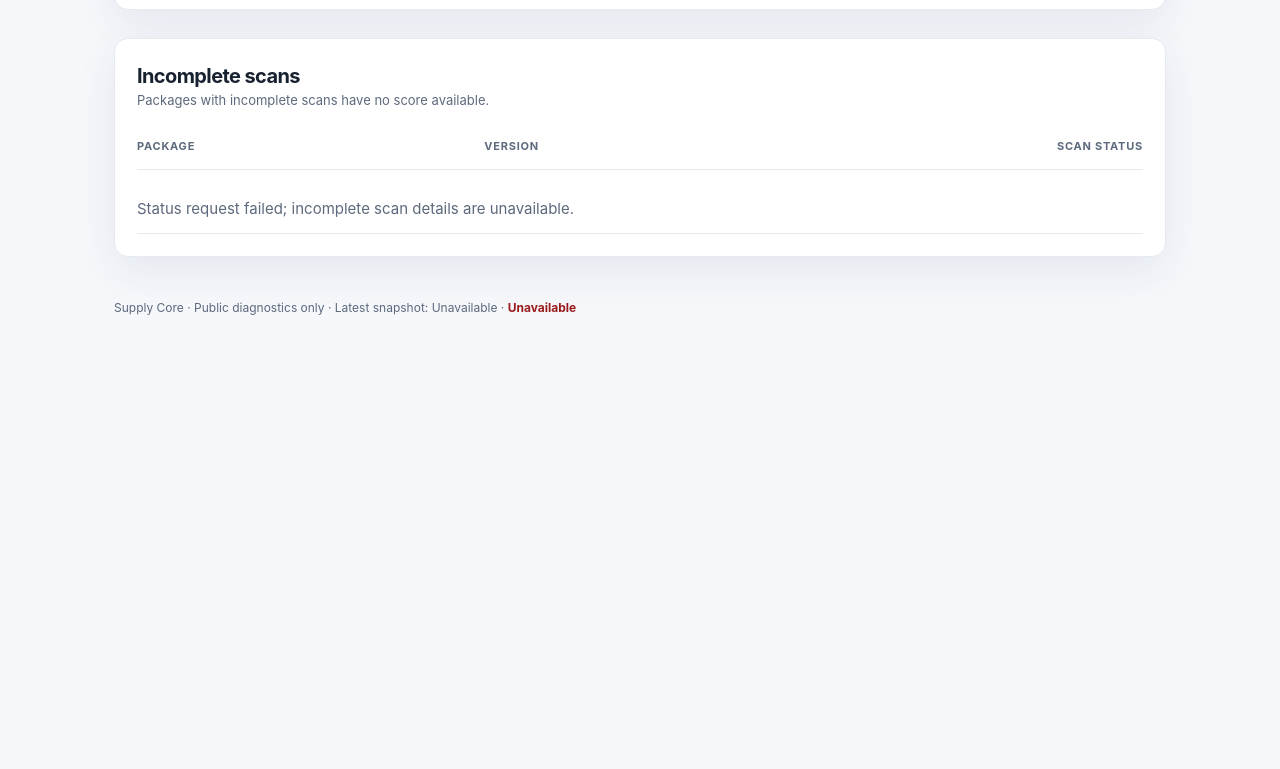
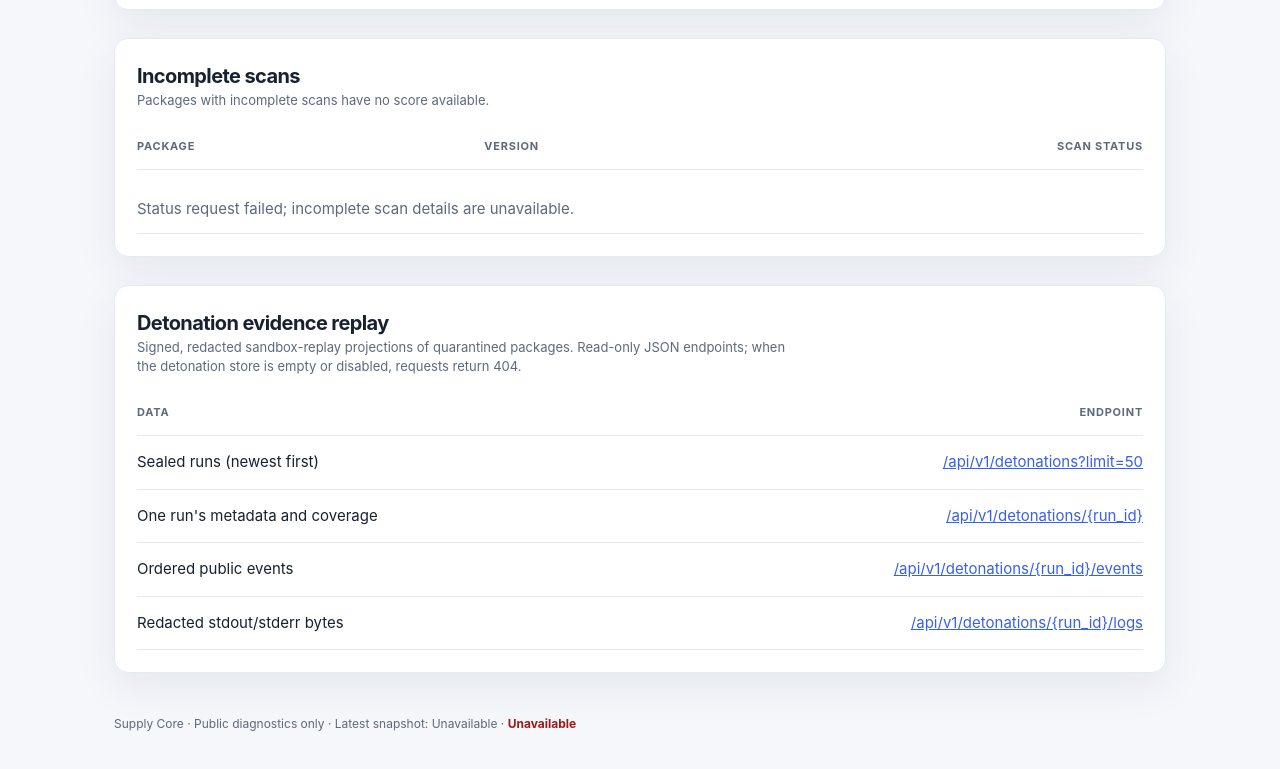
Before and after one commit to jakubkrzysztofsikora/supply-core, a plain HTML site: page web/index.html in a window 1280 px wide. Shown: the part 1935-2704 px from the top of the page. Before the commit the page ends 2324 px from the top, so only its background shows below. Drawn offline with Linux system fonts and the light colour scheme; no server answers.

Commit message:
feat(detonation): enable lane in deployment with init-copied secrets, numeric uid, private store dir; document producer contract; surface replay endpoints on dashboard

```diff
--- a/web/index.html
+++ b/web/index.html
@@ -367,6 +367,27 @@
             </thead>
             <tbody id="incomplete-list">
               <tr><td colspan="3" class="empty">Loading incomplete scans…</td></tr>
+            </tbody>
+          </table>
+        </div>
+      </section>
+      <section class="section card" aria-labelledby="detonations-heading">
+        <div class="section-head">
+          <div>
+            <h2 id="detonations-heading">Detonation evidence replay</h2>
+            <p>Signed, redacted sandbox-replay projections of quarantined packages. Read-only JSON endpoints; when the detonation store is empty or disabled, requests return 404.</p>
+          </div>
+        </div>
+        <div class="table-wrap" role="region" aria-label="Detonation replay endpoints" tabindex="0">
+          <table>
+            <thead>
+              <tr><th>Data</th><th>Endpoint</th></tr>
+            </thead>
+            <tbody>
+              <tr><td>Sealed runs (newest first)</td><td><a href="/api/v1/detonations?limit=50">/api/v1/detonations?limit=50</a></td></tr>
+              <tr><td>One run's metadata and coverage</td><td><a href="/api/v1/detonations">/api/v1/detonations/{run_id}</a></td></tr>
+              <tr><td>Ordered public events</td><td><a href="/api/v1/detonations">/api/v1/detonations/{run_id}/events</a></td></tr>
+              <tr><td>Redacted stdout/stderr bytes</td><td><a href="/api/v1/detonations">/api/v1/detonations/{run_id}/logs</a></td></tr>
             </tbody>
           </table>
         </div>
```
Also changed, not shown: 4 other files.
